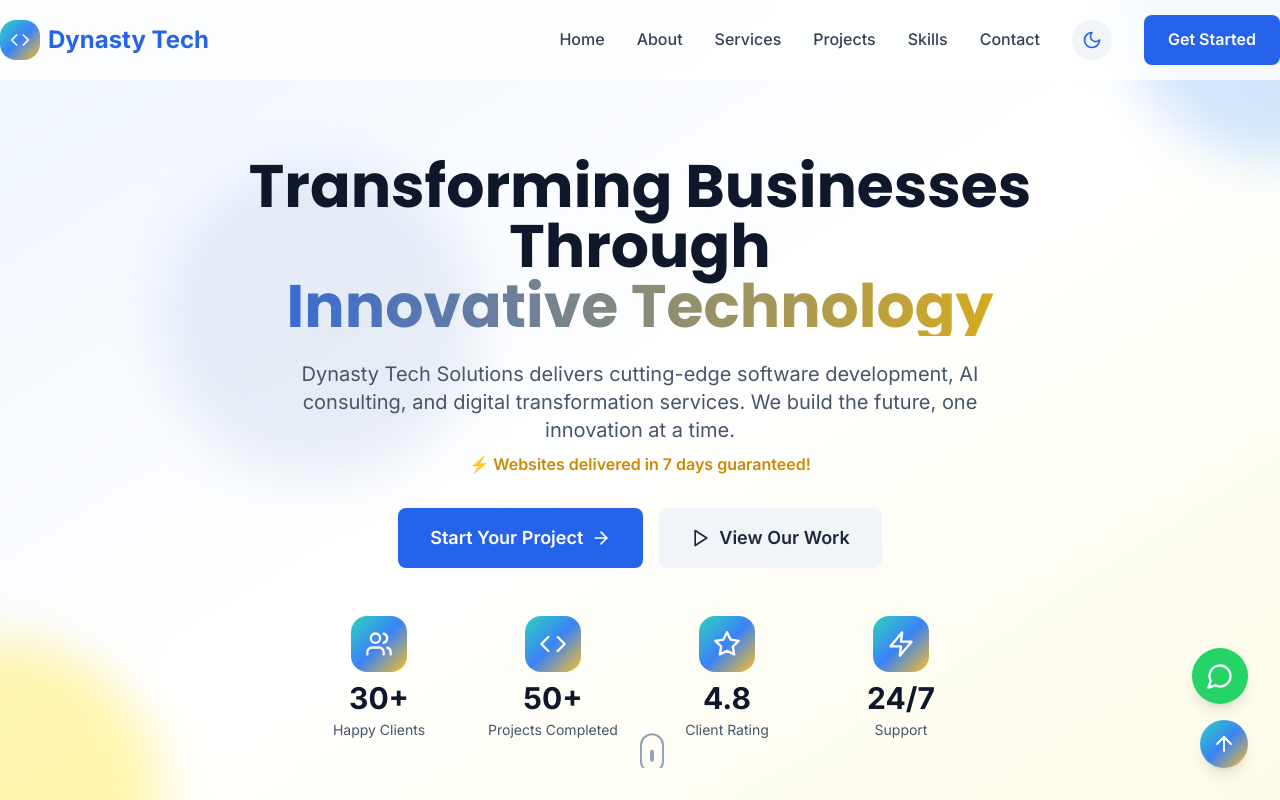
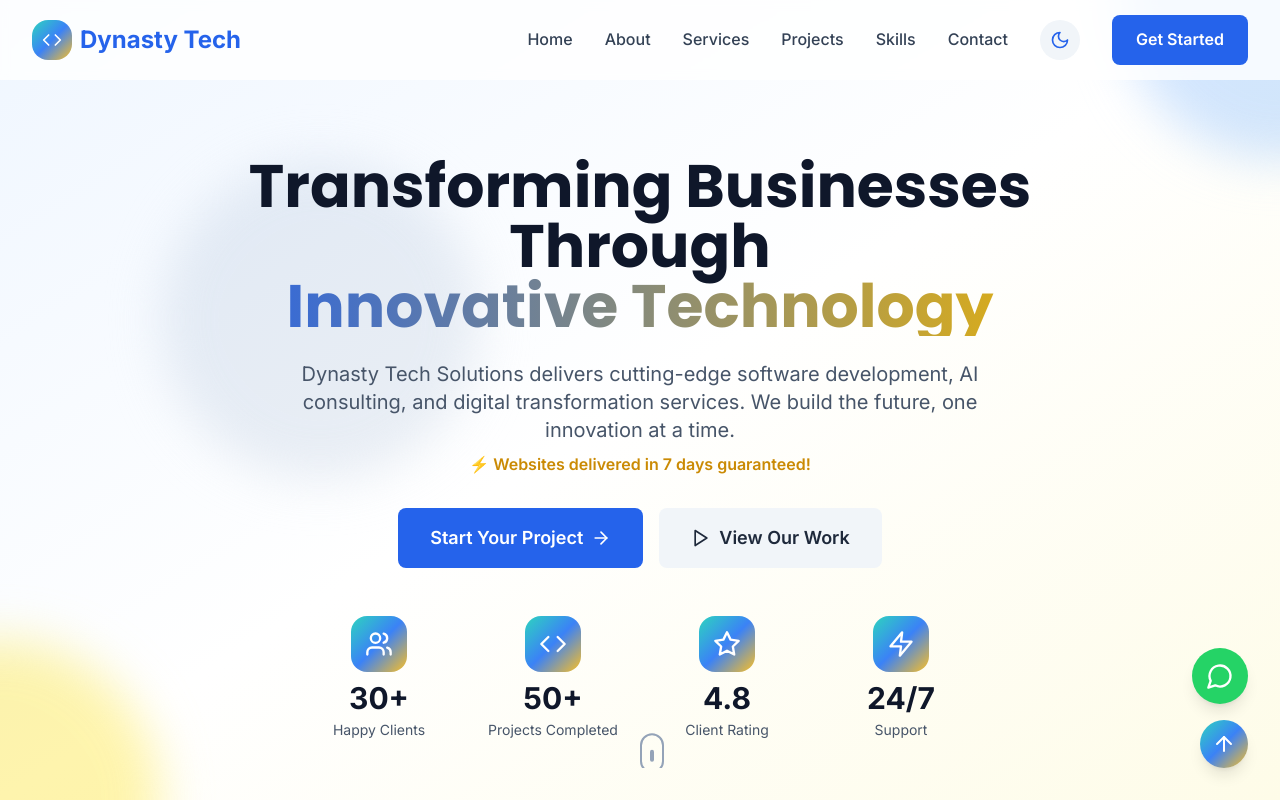
Before and after one commit to DynastyTech/business, a React (Create React App) app in the folder client/: page / in a window 1280 px wide. Shown: the top 800 px of the page. Built offline with nearby package versions, Linux system fonts and the light colour scheme.

Commit message:
fix: Center page content properly on desktop
- Added horizontal padding (px-4 sm:px-6 lg:px-8) to container-custom class
- This ensures content is balanced and centered on all screen sizes

```diff
--- a/client/src/index.css
+++ b/client/src/index.css
@@ -164,7 +164,7 @@
   }
 
   .container-custom {
-    @apply max-w-7xl mx-auto;
+    @apply max-w-7xl mx-auto px-4 sm:px-6 lg:px-8;
   }
 
   .gradient-text {
```
